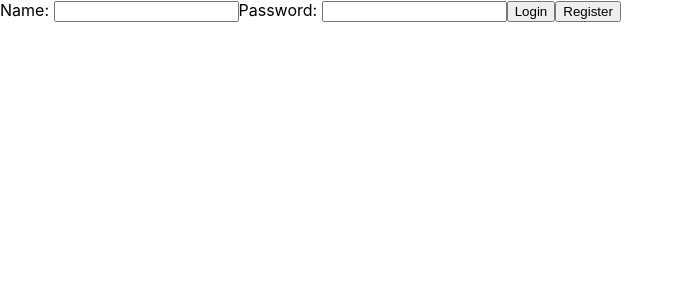
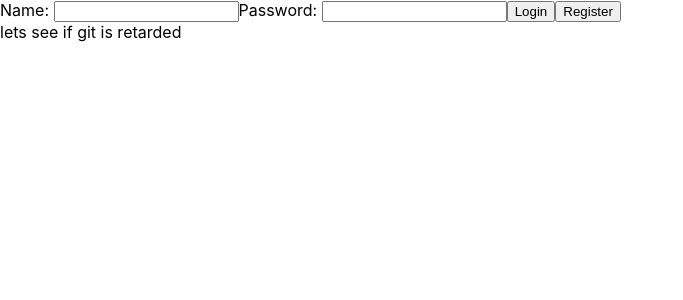
Before and after one commit to MarcusSwe/reactFrontendToSpringboot, a React (Create React App) app: page / in a window 1280 px wide. Shown: the top 300 px of the page, without its empty margins (0-683 px from the left). Built offline with nearby package versions, Linux system fonts and the light colour scheme.

Commit message:
yeah känner mig slö 2

```diff
--- a/src/App.js
+++ b/src/App.js
@@ -14,6 +14,7 @@ function App() {
     Password: <input type="text" name="username" onChange={e => {setPassword(e.target.value)}}/>
     <button onClick={e =>alert(user)}>Login</button><button onClick={e =>alert(password)}>Register </button>
       </div>
+      lets see if git is retarded
     </div>
   );
 }
```
